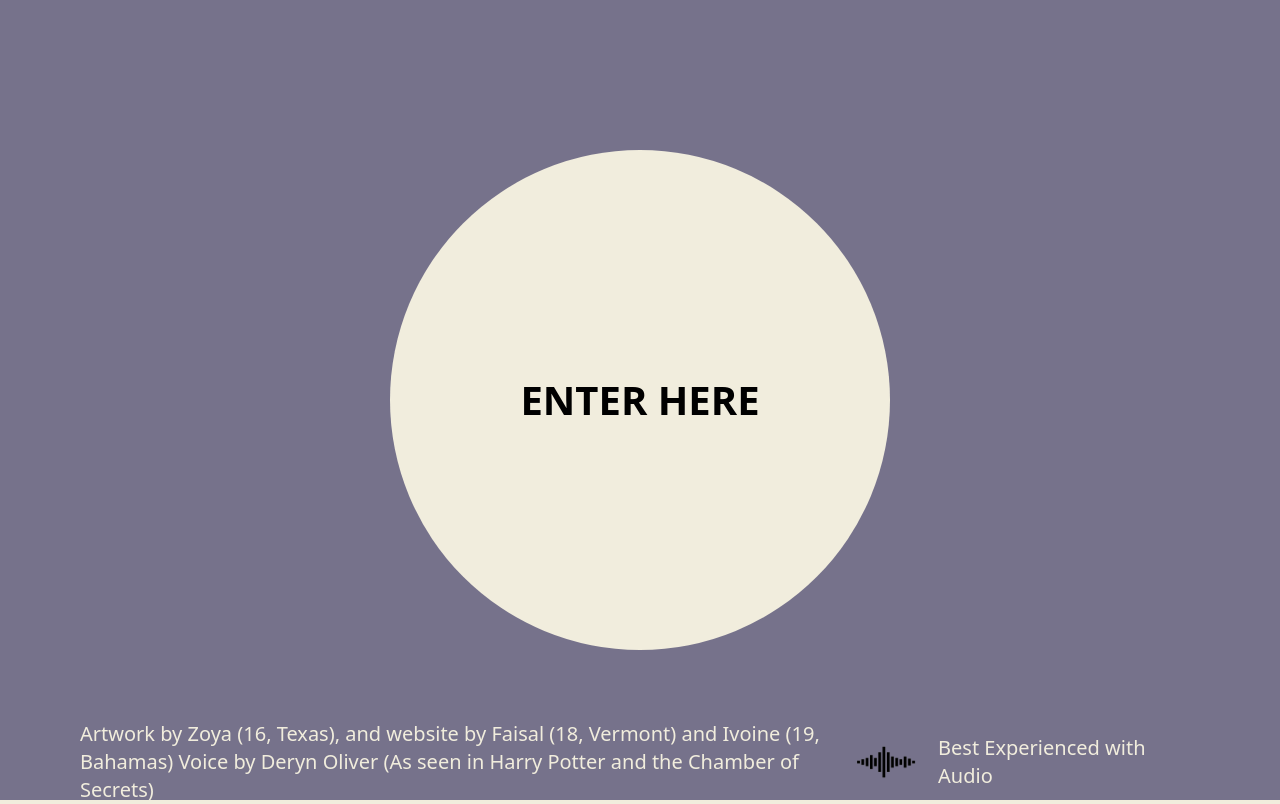
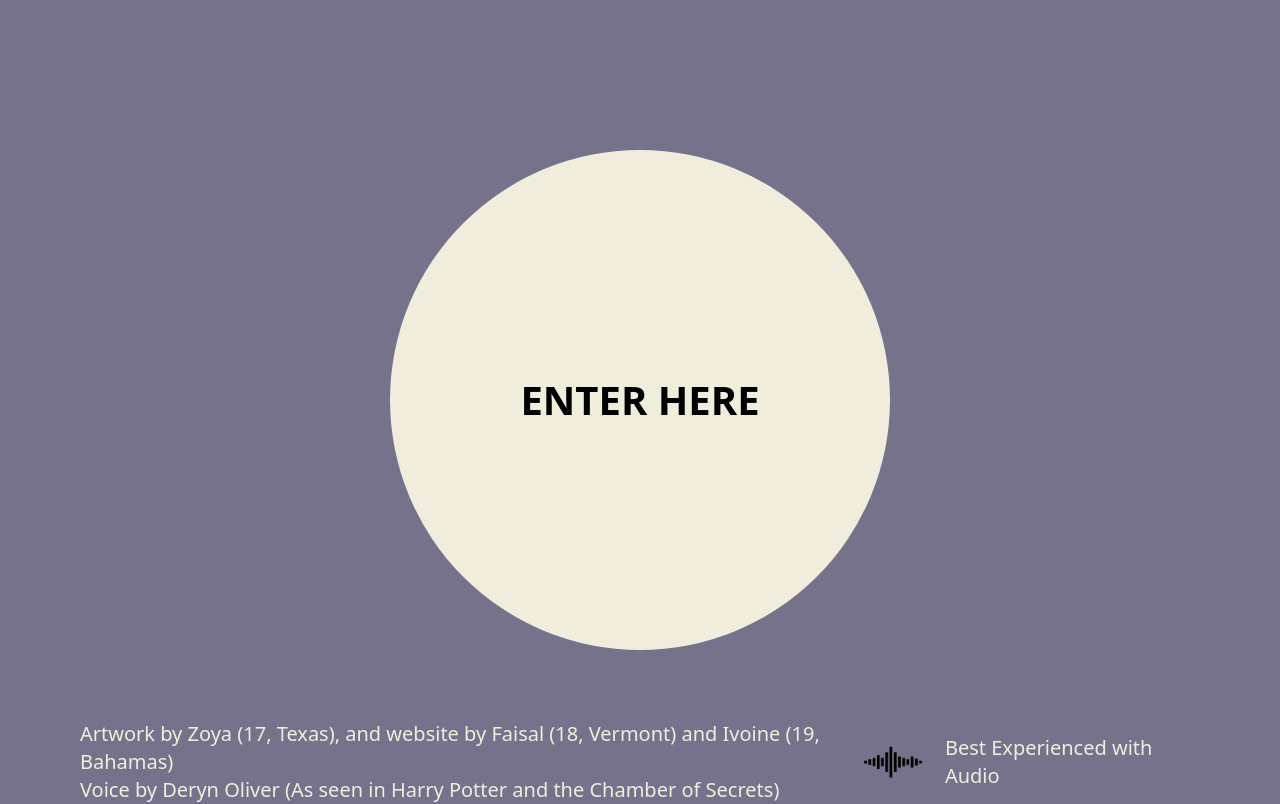
Before and after one commit to hackclub/boreal, a Next.js app: page / in a window 1280 px wide. Built offline with nearby package versions, Linux system fonts and the light colour scheme.

Commit message:
more stuff

```diff
--- /dev/null
+++ b/src/app/components/Credits.tsx
@@ -0,0 +1,37 @@
+import Image from "next/image";
+import { motion } from "framer-motion";
+
+interface Props {
+  onClick: () => void;
+}
+
+const Credits: React.FC<Props> = (props) => {
+  return (
+    <div key="page-0" className="bg-[#76728B] min-h-screen px-20 pt-20">
+      <div className="flex justify-center items-center h-[80vh]">
+        <motion.div
+          whileHover={{ scale: 1.1 }}
+          className="text-center font-extrabold text-[40px] bg-[#f1eddd] rounded-full w-[500px] h-[500px] flex justify-center items-center cursor-pointer"
+          onClick={props.onClick}
+        >
+          ENTER HERE
+        </motion.div>
+      </div>
+      <div className="flex items-center justify-between w-full text-[#f1eddd] gap-5 text-xl">
+        <div className="w-[70%]">
+          <p>
+            Artwork by Zoya (17, Texas), and website by Faisal (18, Vermont) and Ivoine (19,
+            Bahamas)
+          </p>
+          <p>Voice by Deryn Oliver (As seen in Harry Potter and the Chamber of Secrets)</p>
+        </div>
+        <div className="flex items-center gap-4">
+          <Image src="/audio.svg" width={72} height={72} alt="audio" />
+          <p className="block">Best Experienced with Audio</p>
+        </div>
+      </div>
+    </div>
+  );
+}
+
+export default Credits
--- a/src/app/components/Footer.tsx
+++ b/src/app/components/Footer.tsx
@@ -2,7 +2,7 @@ import React from "react";
 
 const Footer = () => {
   return (
-    <div className="bg-[#C3C6A1] py-10 px-20">
+    <div className="bg-[#C3C6A1] py-6 px-12">
       <p>Built with ❤️ by teenagers, for teenagers @ Hack Club</p>
       <div className="flex items-center gap-2">
         <a href="https://hackclub.com">Home</a>
--- a/src/app/main/page.tsx
+++ b/src/app/main/page.tsx
@@ -4,8 +4,8 @@ import React, { Suspense, useEffect, useState } from "react";
 import { motion } from "framer-motion";
 import Faq from "../components/Faq";
 import { useSearchParams } from "next/navigation";
-import Image from "next/image";
 import Footer from "../components/Footer";
+import Credits from "../components/Credits";
 
 function MainPage() {
   const [allAboard, setAllAboard] = useState(false);
@@ -23,11 +23,7 @@ function MainPage() {
 
   if (!continued && !clicked) {
     return (
-      <div key="page-0" className="bg-[#76728B] h-screen p-20">
-        <div className="flex justify-center items-center h-[80vh]">
-          <motion.div
-            whileHover={{ scale: 1.1 }}
-            className="text-center font-extrabold text-[40px] bg-[#f1eddd] rounded-full w-[500px] h-[500px] flex justify-center items-center cursor-pointer"
+      <Credits
         onClick={() => {
           setClicked(true);
           const audio = new Audio("/bg.m4a");
@@ -47,21 +43,7 @@ function MainPage() {
             });
           }, 2000);
         }}
-          >
-            ENTER HERE
-          </motion.div>
-        </div>
-        <div className="flex items-center justify-between w-full text-[#f1eddd] gap-5 text-xl">
-          <p className="w-[68%]">
-            Artwork by Zoya (16, Texas), and website by Faisal (18, Vermont) and Ivoine (19,
-            Bahamas) Voice by Deryn Oliver (As seen in Harry Potter and the Chamber of Secrets)
-          </p>
-          <div className="flex items-center gap-4">
-            <Image src="/audio.svg" width={72} height={72} alt="audio" />
-            <p className="block">Best Experienced with Audio</p>
-          </div>
-        </div>
-      </div>
+      />
     );
   }
 
@@ -90,6 +72,9 @@ function MainPage() {
           </motion.div>
         )}
       </div>
+      <div className="w-full py-20">
+        <img src="/poster2.svg" className="block mx-auto max-w-[80%]" />
+      </div>
       <div className="bg-[#C3C6A1] w-full h-screen pt-20 mt-10">
         <div className="font-Neela text-[#6D5C55] text-[80px] bg-[#C3C6A1] text-center">
           Register your interest
@@ -105,8 +90,6 @@ function MainPage() {
         </a>
       </div>
       <div key="page-3" className="pt-10 flex items-center justify-between min-h-screen flex-col">
-        <img src="/poster2.svg" className="max-w-[80%]" />
-
         <div className="sm:flex space-y-10 gap-12 mb-10 max-w-[80%]">
           <div className="mt-10">
             <div className="font-Neela sm:text-[55px] brown-stroke text-[#626543]">
--- a/src/app/page.tsx
+++ b/src/app/page.tsx
@@ -1,13 +1,12 @@
 "use client";
 
 import { AnimatePresence, motion } from "framer-motion";
-import Image from "next/image";
 import { useRouter } from "next/navigation";
 import { useEffect, useState } from "react";
+import Credits from "./components/Credits";
 
 export default function Home() {
   const [page, setPage] = useState(-1);
-  const [buttonOpacity, setButtonOpacity] = useState(0);
   const [buttonVisible, setButtonVisible] = useState(false);
   const [buttonVisible2, setButtonVisible2] = useState(false);
   const [buttonVisible3, setButtonVisible3] = useState(false);
@@ -62,7 +61,7 @@ export default function Home() {
           mainAudio.play().catch((error) => {
             console.error("audio crying", error);
           });
-        }, 5000);
+        }, 2500);
       };
 
       const handleMainUserInteraction = () => {
@@ -172,32 +171,7 @@ export default function Home() {
         </div>
       </div>
       <main className="hidden sm:block">
-        <AnimatePresence>
-          {page === 0 && (
-            <div key="page-0" className="bg-[#76728B] h-screen p-20">
-              <div className="flex justify-center items-center h-[80vh]">
-                <motion.div
-                  whileHover={{ scale: 1.1 }}
-                  className="text-center font-extrabold text-[40px] bg-[#f1eddd] rounded-full w-[500px] h-[500px] flex justify-center items-center cursor-pointer"
-                  onClick={handleEnterClick}
-                >
-                  ENTER HERE
-                </motion.div>
-              </div>
-              <div className="flex items-center justify-between w-full text-[#f1eddd] gap-5 text-xl">
-                <p className="w-[68%]">
-                  Artwork by Zoya (16, Texas), and website by Faisal (18, Vermont) and Ivoine (19,
-                  Bahamas) Voice by Deryn Oliver (As seen in Harry Potter and the Chamber of
-                  Secrets)
-                </p>
-                <div className="flex items-center gap-4">
-                  <Image src="/audio.svg" width={72} height={72} alt="audio" />
-                  <p className="block">Best Experienced with Audio</p>
-                </div>
-              </div>
-            </div>
-          )}
-        </AnimatePresence>
+        <AnimatePresence>{page === 0 && <Credits onClick={handleEnterClick} />}</AnimatePresence>
 
         <AnimatePresence>
           {page === 1 && (
```
Lines whose indentation alone changed are shown as unchanged.
